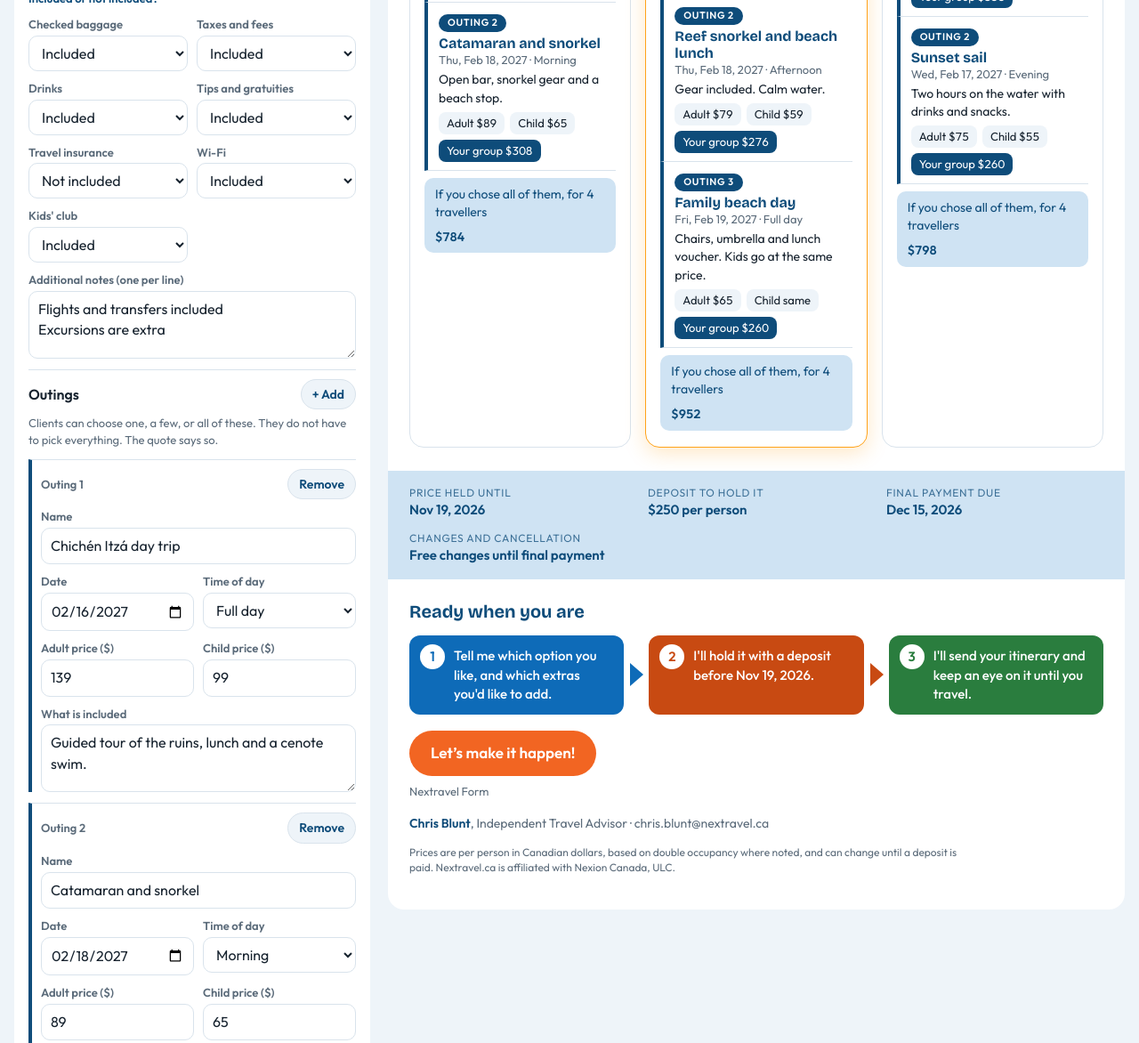
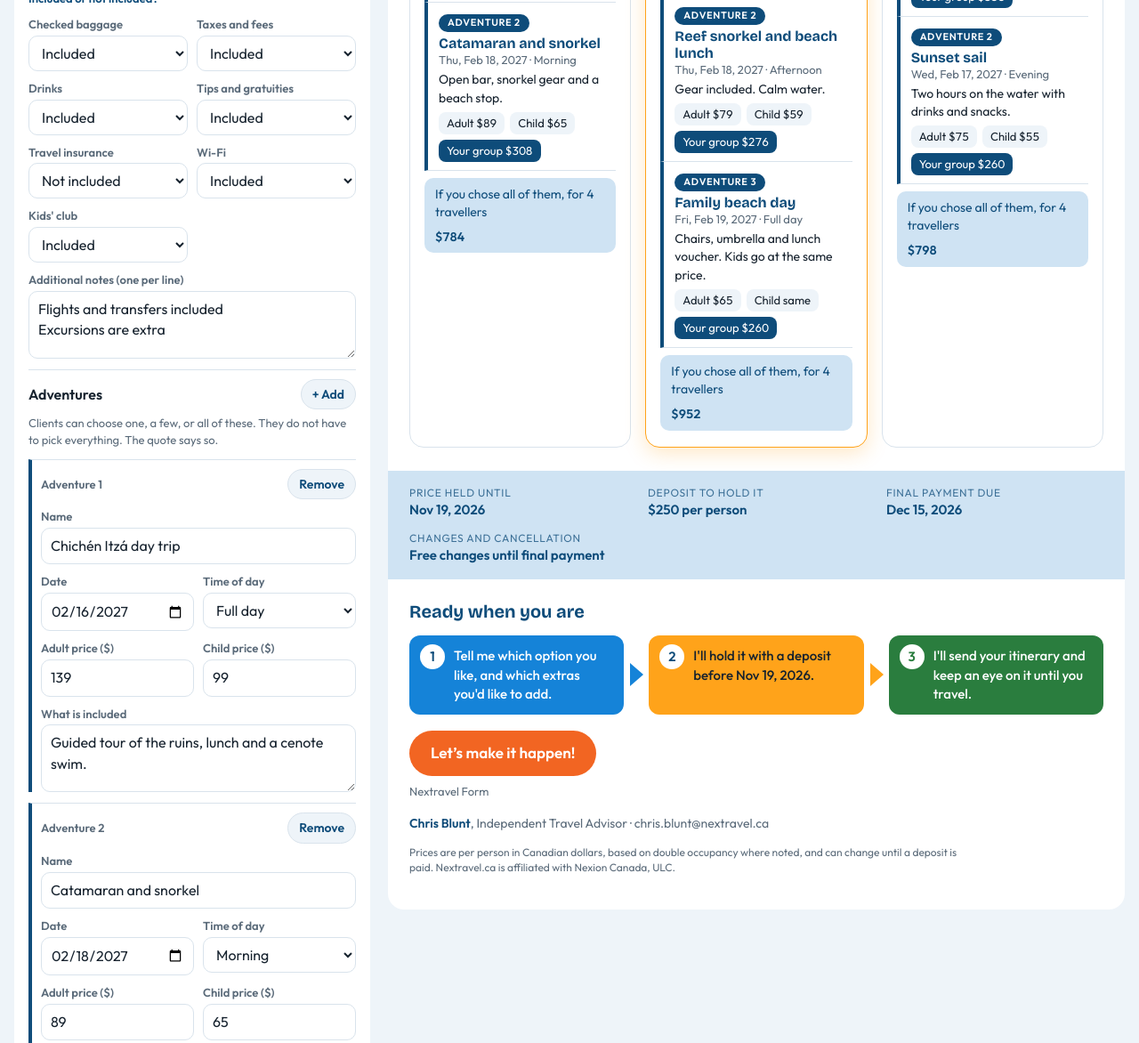
Before and after one commit to nextravelca/Quote, a plain HTML site: page index.html in a window 1280 px wide. Shown: the part 1599-2771 px from the top of the page at 89% size. Drawn offline with nearby package versions, Linux system fonts and the light colour scheme.

Commit message:
Add files via upload

```diff
--- a/index.html
+++ b/index.html
@@ -151,11 +151,11 @@ fieldset>*{clear:both}
 .q .act .kd{display:inline-block;background:var(--navy);color:#fff;border-radius:99px;padding:2px 10px;font-size:11px;letter-spacing:.06em;text-transform:uppercase;font-weight:600;margin-bottom:3px}
 .q .pickany{font-size:13px;color:var(--navy);background:var(--sky);border-radius:8px;padding:6px 10px;margin:6px 0 2px}
 .q .steps{grid-template-columns:repeat(3,1fr);gap:28px}
-.q .steps li:nth-child(1){--sc:#0E6BB8}
-.q .steps li:nth-child(2){--sc:#C84A12}
-.q .steps li:nth-child(3){--sc:#2A7D3E}
-.q .steps li{background:var(--sc);color:#fff;border:0;font-weight:500}
-.q .steps li::before{background:#fff;color:var(--sc)}
+.q .steps li:nth-child(1){--sc:#1583D8;--st:#fff;--nc:#0E4C7A}
+.q .steps li:nth-child(2){--sc:#FFA31A;--st:#16222e;--nc:#0E4C7A}
+.q .steps li:nth-child(3){--sc:#2A7D3E;--st:#fff;--nc:#2A7D3E}
+.q .steps li{background:var(--sc);color:var(--st);border:0;font-weight:500}
+.q .steps li::before{background:#fff;color:var(--nc)}
 .q .steps li:not(:last-child)::after{content:"";position:absolute;right:-22px;top:50%;margin-top:-13px;border-left:15px solid var(--sc);border-top:13px solid transparent;border-bottom:13px solid transparent}
 @media(max-width:700px){.q:not(.force) .steps{grid-template-columns:1fr}
 .q:not(.force) .steps li:not(:last-child)::after{right:auto;left:50%;top:auto;bottom:-24px;margin:0 0 0 -13px;border-left:13px solid transparent;border-right:13px solid transparent;border-top:15px solid var(--sc);border-bottom:0}}
@@ -303,7 +303,7 @@ const WD=["Sun","Mon","Tue","Wed","Thu","Fri","Sat"];
 const fmtDW=s=>{const t=pd(s);if(t==null)return "";return WD[new Date(t).getUTCDay()]+", "+fmtD(s);};
 const COLORS=['#1583D8','#E0561A','#0B8577','#A6307F','#5B3FBF','#2F8A44'];
 const PARTS=['Morning','Afternoon','Evening','Full day'];
-const AW='Outing';
+const AW='Adventure';
 const awPlural=w=>w+'s';
 const CHK=["Checked baggage","Taxes and fees","Drinks","Tips and gratuities","Travel insurance","Wi-Fi","Kids' club"];
 const SORTP=['Full day','Morning','Afternoon','Evening'];
@@ -333,7 +333,7 @@ function quoteHTML(){
     const img=o.photo||IMGS[i%IMGS.length];
     const rows=[["Stay",o.room],["Meals",o.meals],["Flights",o.flights],["Transfers",o.transfers]].filter(r=>r[1]);
     const yes=CHK.filter((c,k)=>(o.chk||[])[k]==='in'), no=CHK.filter((c,k)=>(o.chk||[])[k]==='out'), notes=lines(o.inc);
-    return `<article class="card${o.pick?' pick':''}">${o.pick?'<span class="ribbon">Advisor’s Top Pick</span>':''}
+    return `<article class="card${o.pick?' pick':''}">${o.pick?'<span class="ribbon">Best Fit for You</span>':''}
       <img src="${img}" alt="${esc(o.name||'Trip photo')}">
       <div class="body">
         <div class="tag">Option ${String.fromCharCode(65+i)}${o.label?' · '+esc(o.label):''}</div>
@@ -413,7 +413,7 @@ function renderForm(){
     <p class="hint">Clients can choose one, a few, or all of these. They do not have to pick everything. The quote says so.</p>
     ${(x.acts||[]).map((a,j)=>{const rk=actRank(x).indexOf(j); const af=(k,lab,ph,mode,area,typ)=>`<div class="f"><label for="a${i}_${j}${k}">${lab}</label>${area?`<textarea id="a${i}_${j}${k}" data-ao="${i}" data-ai="${j}" data-ak="${k}">${esc(a[k])}</textarea>`:`<input id="a${i}_${j}${k}" data-ao="${i}" data-ai="${j}" data-ak="${k}" value="${esc(a[k])}" ${typ?`type="${typ}"`:''} ${ph?`placeholder="${esc(ph)}"`:''} ${mode?`inputmode="${mode}"`:''} autocomplete="off">`}</div>`;
       return `<div class="xform" style="border-left:4px solid var(--navy);padding-left:10px"><div class="opt-head"><span class="hint" style="margin:0"><b>${AW} ${rk+1}</b></span><button class="btn small" type="button" data-arm="${i}_${j}">Remove</button></div>${af('name','Name','Mayan ruins and cenote swim')}<div class="row2">${af('date','Date','',null,false,'date')}${sel('a'+i+'_'+j+'part','Time of day',a.part||'',[['','—']].concat(PARTS),'data-ao="'+i+'" data-ai="'+j+'" data-ak="part"')}</div><div class="row2">${af('ad','Adult price ($)','119','numeric')}${af('ch','Child price ($)','blank = same','numeric')}</div>${af('note','What is included','',null,true)}</div>`;}).join('')}</div>
-    <label class="chk"><input type="checkbox" data-o="${i}" data-k="pick" ${x.pick?'checked':''}> Mark as my Advisor’s Top Pick</label></fieldset>`;
+    <label class="chk"><input type="checkbox" data-o="${i}" data-k="pick" ${x.pick?'checked':''}> Mark as Best Fit for You</label></fieldset>`;
   });
   h+=dl('dl-meals',MEALS)+dl('dl-flights',FLIGHTS)+dl('dl-trans',TRANSFERS);
   if(o.length<3) h+=`<button class="btn small" type="button" id="addOpt" style="align-self:flex-start">+ Add another option</button>`;
```
